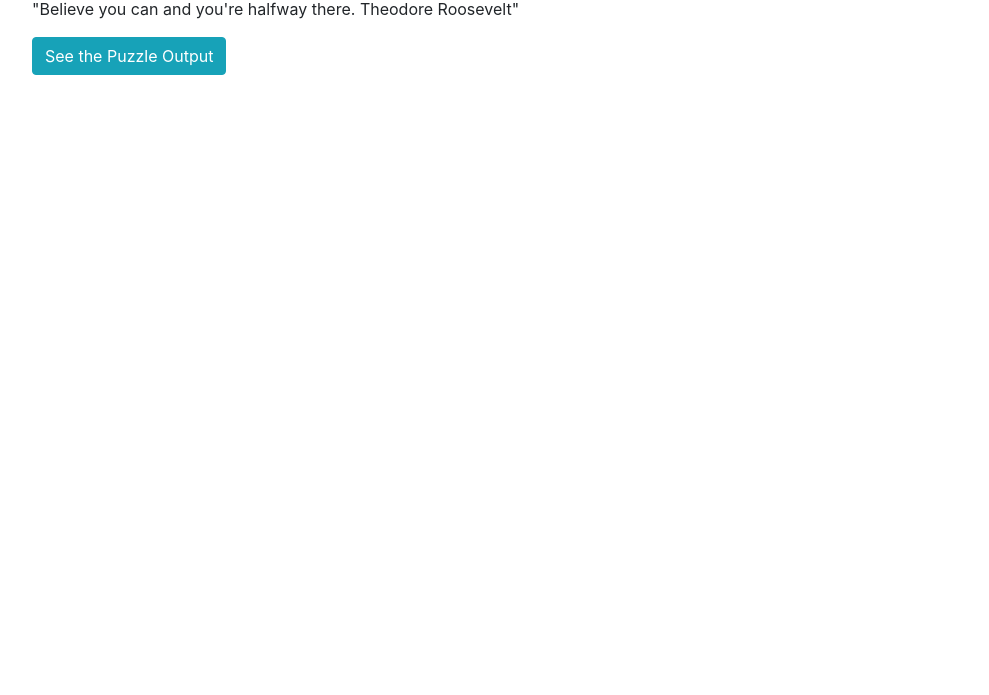
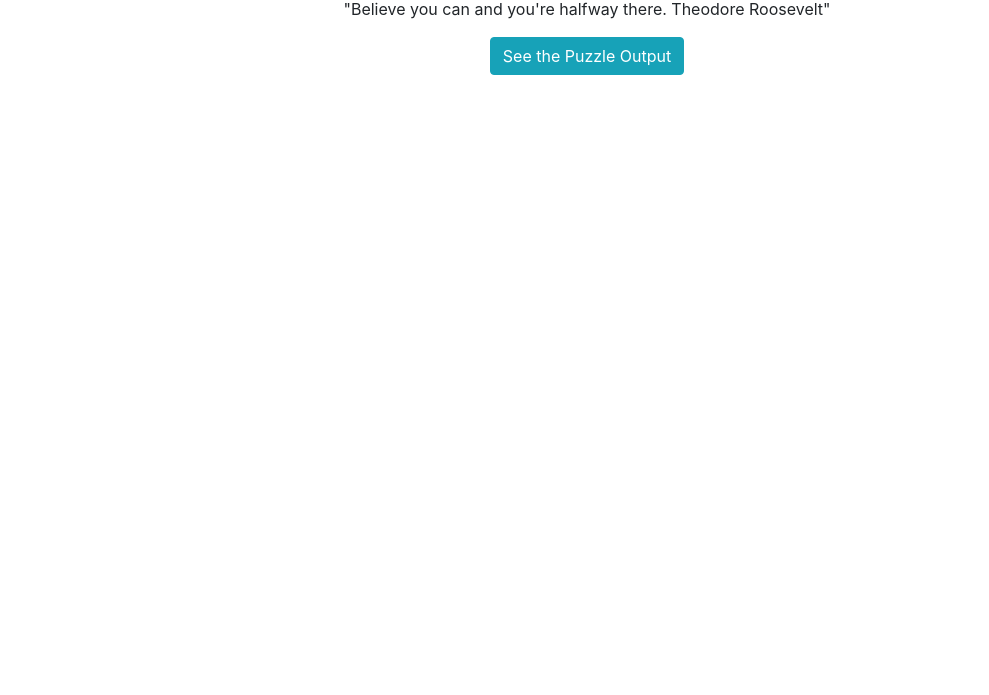
Before and after one commit to misakimichy/word-puzzle, a plain HTML site: page index.html in a window 1280 px wide. Shown: the part 105-800 px from the top of the page, without its empty margins (53-1042 px from the left). Drawn offline with Linux system fonts and the light colour scheme.

Commit message:
Fix dupulicated return.

```diff
--- a/css/styles.css
+++ b/css/styles.css
@@ -1,5 +1,10 @@
-h1, h2 {
+h1, h2, p {
   text-align: center;
+}
+
+.btn {
+  display: block;
+  margin: 0 auto;
 }
 
 #result {
--- a/index.html
+++ b/index.html
@@ -18,6 +18,7 @@
       </form>
     </div>
     <div class="well" id="result">
+      <p id="result-sentence"></p>
     </div>
   </body>
 </html>
--- a/js/scripts.js
+++ b/js/scripts.js
@@ -10,13 +10,11 @@ $(document).ready(function(){
       for (var j = 0; j < vowels.length; j++) {
         if(sentences[i] === vowels[j]) {
           sentences[i] = '-';
-          array.push(sentences[i]);
         }
       }
       array.push(sentences[i]);
     }
-
-    console.log("array:", array);
     $("#result").show();
+    $("#result-sentence").text(array.join(''));
   });
 });
```
